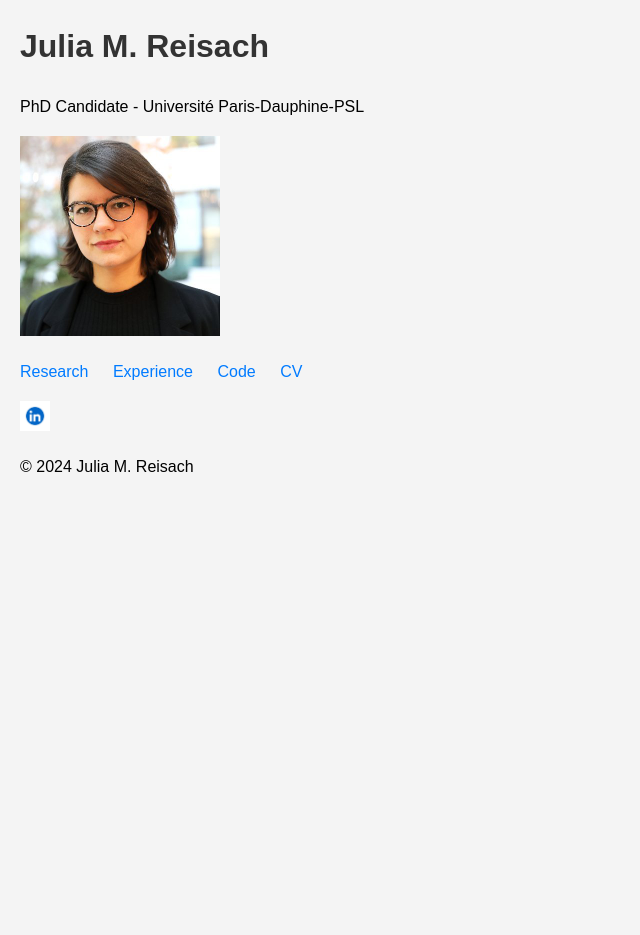
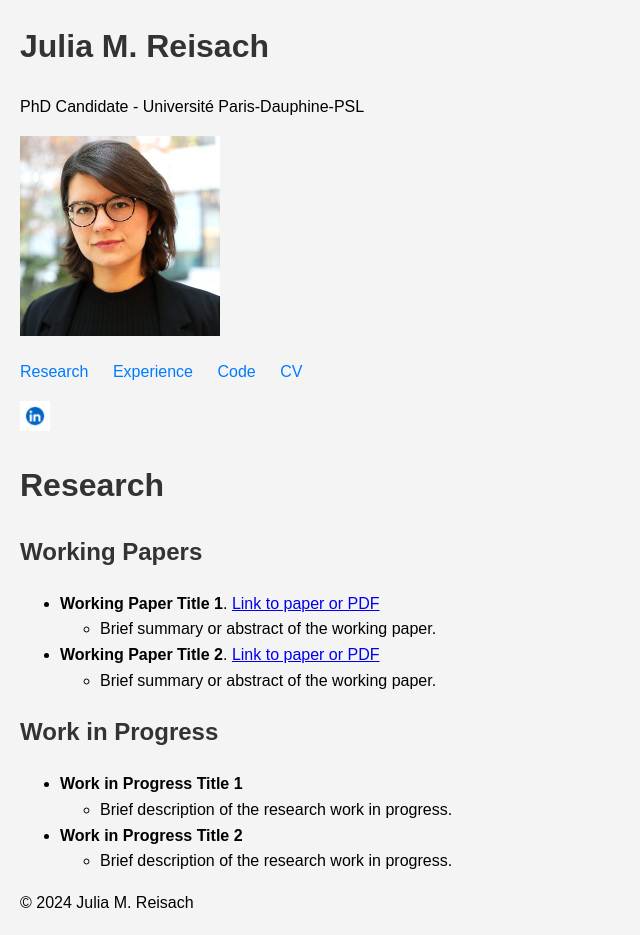
Before and after one commit to julia-m-schmidt/julia-m-schmidt.github.io, a Jekyll site: the page built from research.md, in a window 1280 px wide. Shown: the whole page, without its empty margins (0-640 px from the left). Built offline with Jekyll 4.4.1, drawn with Linux system fonts in a browser that asks for light colours; before the commit the page ends 900 px from its top, so only the background shows below that; some of the changed lines change nothing that is shown.

Commit message:
build research page

```diff
--- a/_layouts/default.html
+++ b/_layouts/default.html
@@ -32,6 +32,10 @@
         </a>
     </div>
 
+    <main>
+        {{ content }}
+    </main>
+
 <footer>
     <p>&copy; 2024 Julia M. Reisach</p>
 </footer>
--- a/research.md
+++ b/research.md
@@ -6,21 +6,13 @@
 
 # Research
 
-## Publications
-- **Paper Title 1**. Journal Name, Year. [DOI link](#)
-  - Summary or abstract of the publication.
-
-- **Paper Title 2**. Journal Name, Year. [DOI link](#)
-  - Summary or abstract of the publication.
-
 
 ## Working Papers
 - **Working Paper Title 1**. [Link to paper or PDF](#)
-  - Summary or abstract of the working paper.
+  - Brief summary or abstract of the working paper.
 
 - **Working Paper Title 2**. [Link to paper or PDF](#)
-  - Summary or abstract of the working paper.
-
+  - Brief summary or abstract of the working paper.
 
 ## Work in Progress
 - **Work in Progress Title 1**
```
Also changed, not shown: 1 other file.
